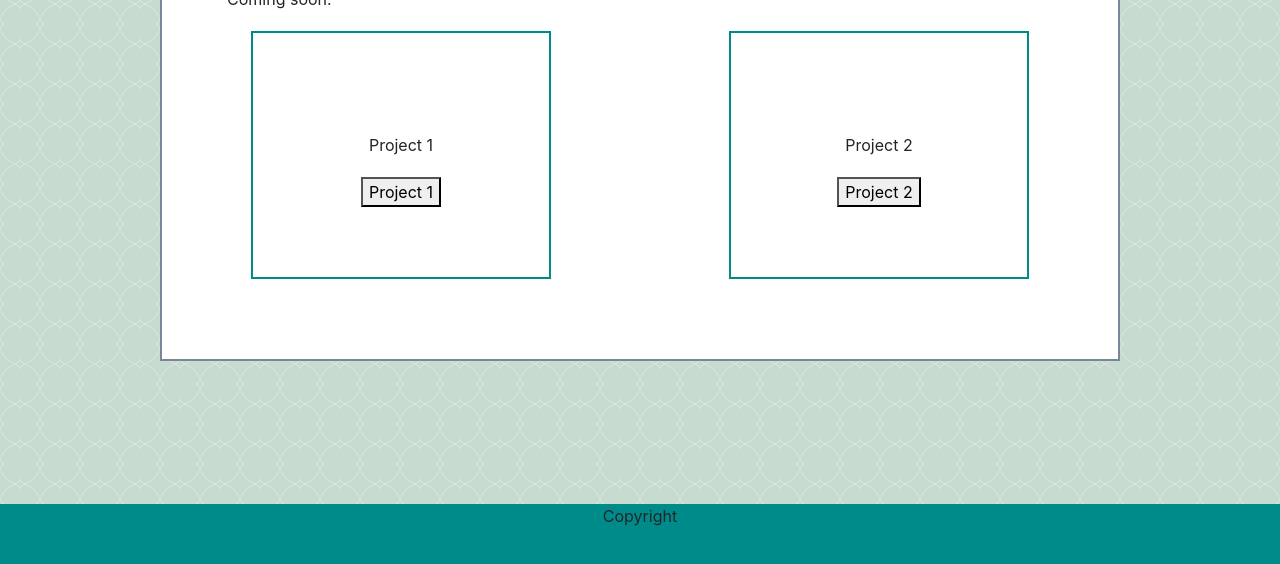
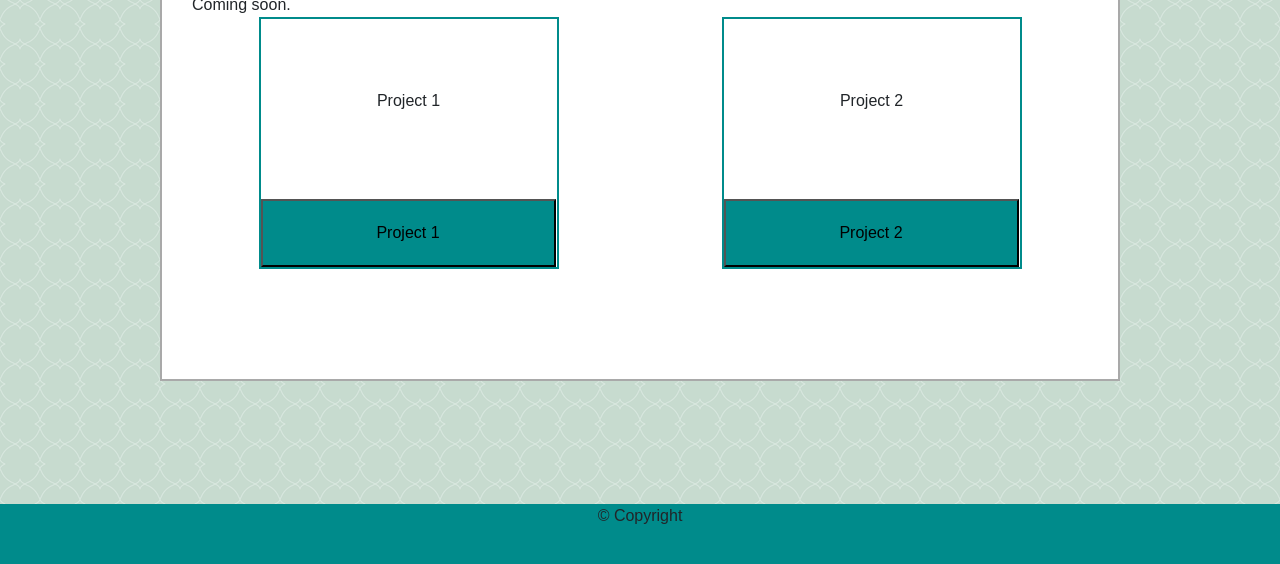
Before and after one commit to jooal/Bootstrap-Portfolio, a plain HTML site: page portfolio.html in a window 1280 px wide. Shown: the part 236-800 px from the top of the page. Drawn offline with nearby package versions, Linux system fonts and the light colour scheme.

Commit message:
completed

```diff
--- a/assets/styles.css
+++ b/assets/styles.css
@@ -10,65 +10,54 @@
     font-family: Georgia, 'Times New Roman', Times, serif;
 
 }
-img {
-    margin-left: 40px;
-    padding-top: 20px;
-    display: block;
-}
+/*
 
 h2 {
     padding: 20px;
-    margin: 0 auto;
+
     border-bottom-style: solid;
-    border-bottom-color: lightslategray;
     border-bottom-width: 2px;
+    border-bottom-color: lightgrey;
+    background-color: white;
+
 }
 
 body {
     background-image: url("mekong-green.png");
 }
 
-.container {
+.sizing {
+    position: relative;
+    top: 30px;
+    margin: 0 auto;
     max-width: 960px;
     background-color: white;
-    padding-top: 20px;
-    margin-top: 20px;
     border-style: solid;
     border-width: 2px;
     border-color: lightslategray;
+
 }
 
-p {
-    padding-top: 20px;
-    max-width: 900px;
-    margin-top: 10px;
-    margin-left: 50px;
-    margin-right: 50px;
-    margin-bottom: 20px;
+.about-me {
+    padding: 20px;
+}
+
+#about-image {
+    width: 250px;
+    height: 350px;
 }
 
 .footer {
-    /*width: 100%;
-    text-align: center;
-    background-color: darkcyan;
-    padding-top: 20px;
-    padding-bottom: 20px;
-    margin-top: 20px;
     position: absolute;
     bottom: 0;
-    my css for footer */
-
-    /* steve's css for footer*/
-    position: absolute;
-    bottom: 0;
-    text-align: center;
     background-color: darkcyan;
-
-
-
-        /* Box-model */
     width: 100%;
     height: 60px;
+}
+
+.copyright-footer {
+    text-align: center;
+    padding-top: 20px;
 }
 
 .projects {
@@ -97,3 +86,108 @@ textarea {
 .submit {
     margin-bottom: 20px;
 }
+*/
+
+body {
+    /* Typography */
+    font-family: Arial, "Helvetica Neue", Helvetica, sans-serif;
+    /* Visual */
+
+  }
+  html {
+    /* Positioning */
+    position: relative;
+    /* Box-model */
+    min-height: 100%;
+  }
+  body {
+      background-image: url("mekong-green.png");
+  }
+  /* add space for fixed nav */
+  main {
+    margin: 80px 0;
+  }
+  .image {
+      float: left;
+      margin-right: 20px;
+      width: 250px;
+      height: 350px;
+  }
+  .footer {
+
+      position: absolute;
+      bottom: 0;
+      text-align: center;
+      background-color: darkcyan;
+      /* Box-model */
+      width: 100%;
+      height: 60px;
+  }
+
+  .sizing {
+    padding: 30px;
+
+    margin: 0 auto;
+    max-width: 960px;
+    background-color: white;
+    border-style: solid;
+    border-width: 2px;
+    border-color:darkgrey;
+  }
+
+  .projects {
+    border-style: solid;
+    border-width: 2px;
+    border-color: darkcyan;
+    max-width: 300px;
+    text-align: center;
+    padding-left: 30px;
+    padding-right: 30px;
+    padding-top: 70px;
+    padding-bottom: 70px;
+    margin: 0 auto;
+    margin-bottom: 80px;
+}
+
+.button1 {
+    background-color: darkcyan;
+    margin: 0 auto;
+   position: relative;
+   left: -30px;
+   bottom: -70px;
+   padding-top: 20px;
+   padding-bottom: 20px;
+   width: 295px;
+}
+
+.button2 {
+    background-color: darkcyan;
+    margin: 0 auto;
+   position: relative;
+   left: -30px;
+   bottom: -70px;
+   padding-top: 20px;
+   padding-bottom: 20px;
+   width: 295px;
+}
+
+.coming-soon {
+    margin: 0 auto;
+
+}
+
+form {
+    width: 100%;
+    margin: 0 auto;
+
+}
+input {
+    padding-right: 700px;
+    width: 100%;
+}
+
+textarea {
+   padding-right: 700px;
+   width: 100%;
+   resize: vertical;
+}
--- a/portfolio.html
+++ b/portfolio.html
@@ -33,7 +33,8 @@
       </nav>
 
 
-        <div class="container">
+      <main class="container">
+            <div class="sizing">
                 <div class="row">
                     <div class="col-md-12">
                         <h2>Portfolio</h2>
@@ -42,9 +43,10 @@
 
             <div class="row">
                 <div class="col-md-12">
-                        <p>Coming soon.</p>
+                        <p class="coming-soon">Coming soon.</p>
                 </div>
             </div>
+
             <div class="row">
                 <div class="col-md-6">
                     <div class="projects">
@@ -59,14 +61,20 @@
                         <button class="button2">Project 2</button>
                     </div>
                 </div>
-            </div>
 
             </div>
-        <br>
+            </div>
+        </main>
 
-        <div class="footer">
-            <footer>Copyright</footer>
+
+
+        <footer class="footer">
+            <div >
+                <p class="copyright-footer">
+                     &copy; Copyright
+                </p>
             </div>
+        </footer>
 
 
     </body>
```
Also changed, not shown: contact.html (+26 -24 lines), index.html (+14 -19 lines), assets/mypic.jpg (added). Lines whose indentation alone changed are shown as unchanged.
